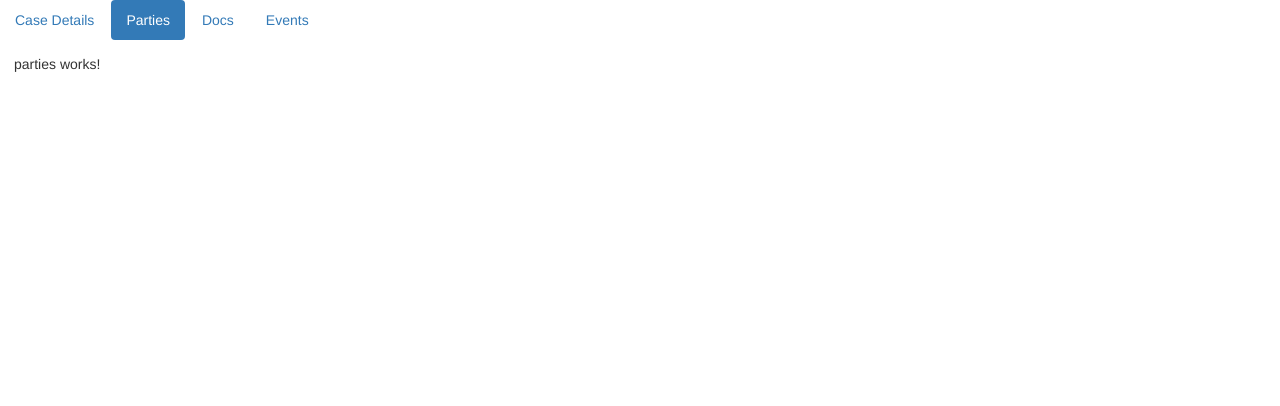
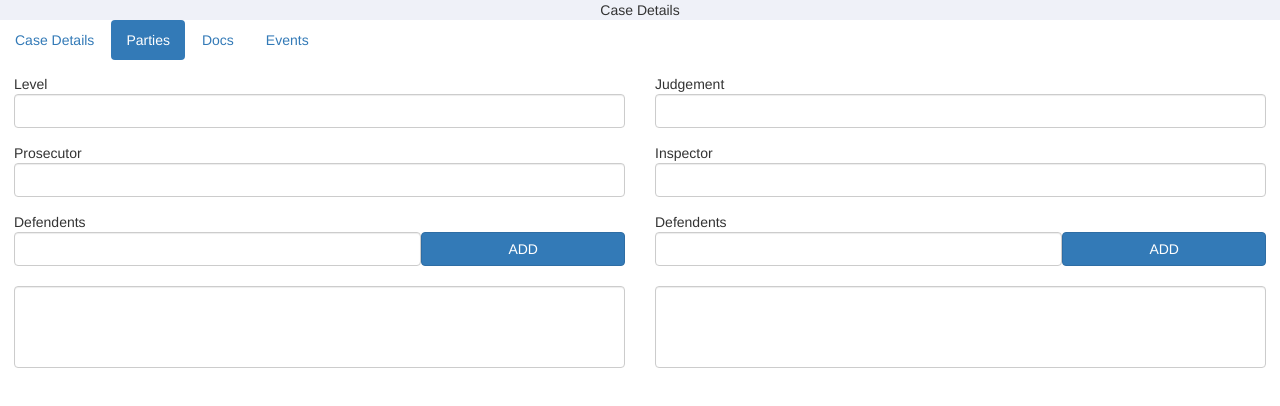
Before and after one commit to annamkishore/CaseTracker, an Angular app: page / in a window 1280 px wide. Both pictures are taken after a click on the link "Parties". Shown: the top 406 px of the page. Built offline with nearby package versions, Linux system fonts and the light colour scheme.

Commit message:
Screen: Parties UI design

```diff
--- a/src/ct/case-tabs/case-tabs.component.html
+++ b/src/ct/case-tabs/case-tabs.component.html
@@ -1,3 +1,5 @@
+
+<div class="col-xs-12" style="background-color: #eff1f8; text-align: center" >Case Details</div>
 
 <tabs>
   <tab [tabTitle]='"Case Details"'>
--- a/src/ct/parties/parties.component.html
+++ b/src/ct/parties/parties.component.html
@@ -1,3 +1,44 @@
-<p>
-  parties works!
-</p>
+<div class="row  form-group">
+  <div class="col-xs-6">
+    <div>Level</div>
+    <div><input type="text" class="form-control" name="caseNo"></div>
+  </div>
+  <div class="col-xs-6">
+    <div>Judgement</div>
+    <div><input type="text" class="form-control" name="judgement"></div>
+  </div>
+</div>
+
+<div class="row  form-group">
+  <div class="col-xs-6">
+    <div>Prosecutor</div>
+    <div><input type="text" class="form-control" name="prosecutor"></div>
+  </div>
+  <div class="col-xs-6">
+    <div>Inspector</div>
+    <div><input type="text" class="form-control" name="inspector"></div>
+  </div>
+</div>
+
+<div class="row  form-group">
+  <div class="col-xs-6">
+    <div>Defendents</div>
+    <div class="col-xs-8" style="padding-left: 0px;padding-right: 0px;"><input type="text" class="form-control" name="defendents"></div>
+    <div class="col-xs-4" style="padding-left: 0px;padding-right: 0px;"><button class="btn btn-block btn-primary">ADD</button></div>
+  </div>
+  <div class="col-xs-6">
+    <div>Defendents</div>
+    <div class="col-xs-8" style="padding-left: 0px;padding-right: 0px;"><input type="text" class="form-control" name="defendents"></div>
+    <div class="col-xs-4" style="padding-left: 0px;padding-right: 0px;"><button class="btn btn-block btn-primary">ADD</button></div>
+  </div>
+</div>
+
+<div class="row  form-group">
+  <div class="col-xs-6" style="padding-top: 5px">
+    <select multiple class="form-control" name="caseDefendentsSelected"></select>
+  </div>
+
+  <div class="col-xs-6" style="padding-top: 5px">
+    <select multiple class="form-control" name="caseDefendentsSelected1"></select>
+  </div>
+</div>
```
